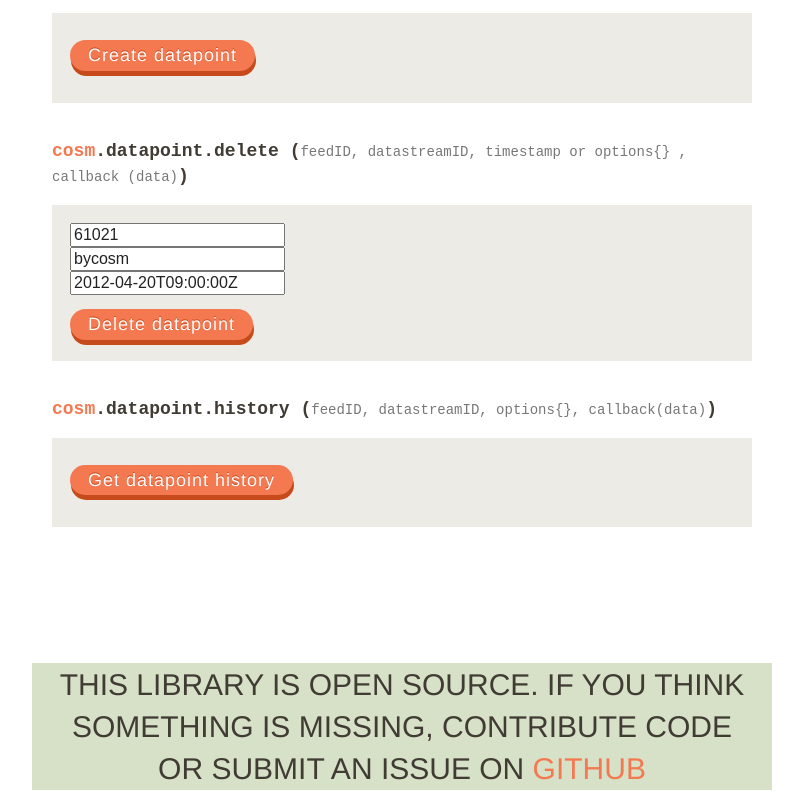
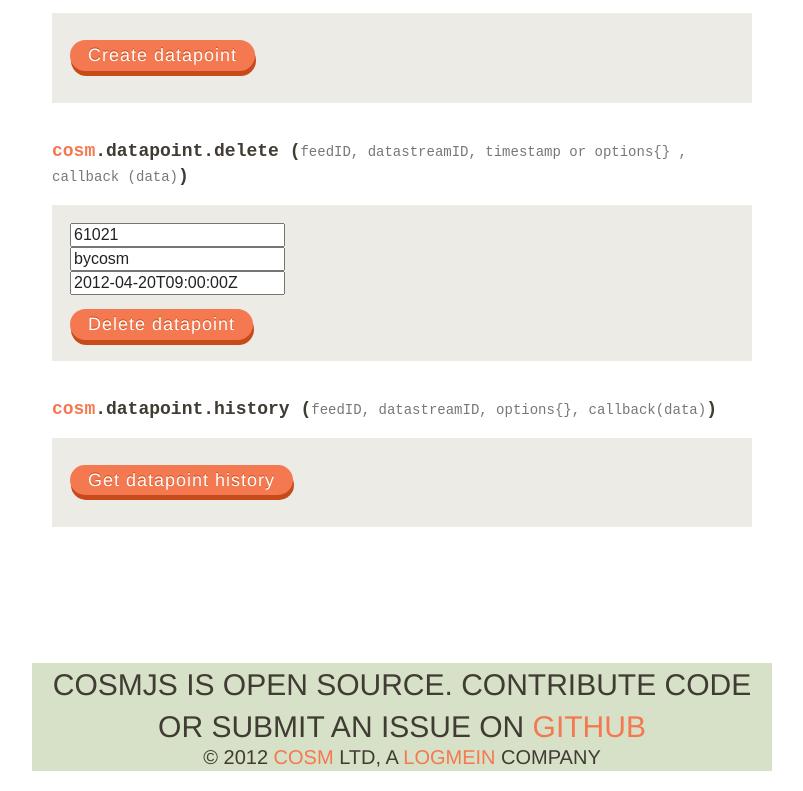
Before and after one commit to xively/xively-js, a plain HTML site: page demo/index.html in a window 1280 px wide. Shown: the part 4205-4996 px from the top of the page, without its empty margins (238-1041 px from the left). Drawn offline with nearby package versions, Linux system fonts and the light colour scheme.

Commit message:
Some copyright changes

```diff
--- a/css/style.css
+++ b/css/style.css
@@ -308,6 +308,11 @@
 .app-footer a:hover,
 .app-footer a:focus {
   color: #D3643B;
+}
+
+.copyright {
+  margin-top: -5px;
+  font-size: 20px;
 }
 
 .docs-section {
--- a/demo/index.html
+++ b/demo/index.html
@@ -198,8 +198,9 @@
     </div>
   </section>
 
-  <footer class="app-footer tk-franklin-gothic-ext-comp-urw">
-    This library is open source. if you think something is missing, contribute code or submit an issue on <a href="https://github.com/cosm/cosm-js/">github</a>
+  <footer class="app-footer tk-bebas-neue">
+    CosmJS is open source. Contribute code or submit an issue on <a href="https://github.com/cosm/cosm-js/">github</a>
+    <p class="copyright">&copy; 2012 <a href="https://cosm.com">Cosm</a> Ltd, a <a href="https://secure.logmein.com/">LogMeIn</a> company</p>
   </footer>
 
   <script src="//ajax.googleapis.com/ajax/libs/jquery/1.7.1/jquery.min.js"></script>
--- a/js/cosmjs-1.0.0.js
+++ b/js/cosmjs-1.0.0.js
@@ -1,7 +1,7 @@
 // cosmJS
-// version 1.0.0a
-// (c) 2012 pete correia [contact@petecorreia.com]
-// http://petecorreia.com/cosmjs/
+// version 1.0.0
+// (c) 2012 Cosm Ltd, a LogMeIn company [pete.correia@cosm.com]
+// http://cosm.github.com/cosm-js/
 // released under the MIT license
 
 var cosm = (function ( $ ) {
```
Also changed, not shown: docs/index.html (+3 -2 lines), index.html (+2 -1 lines), js/cosmjs-1.0.0.min.js.
